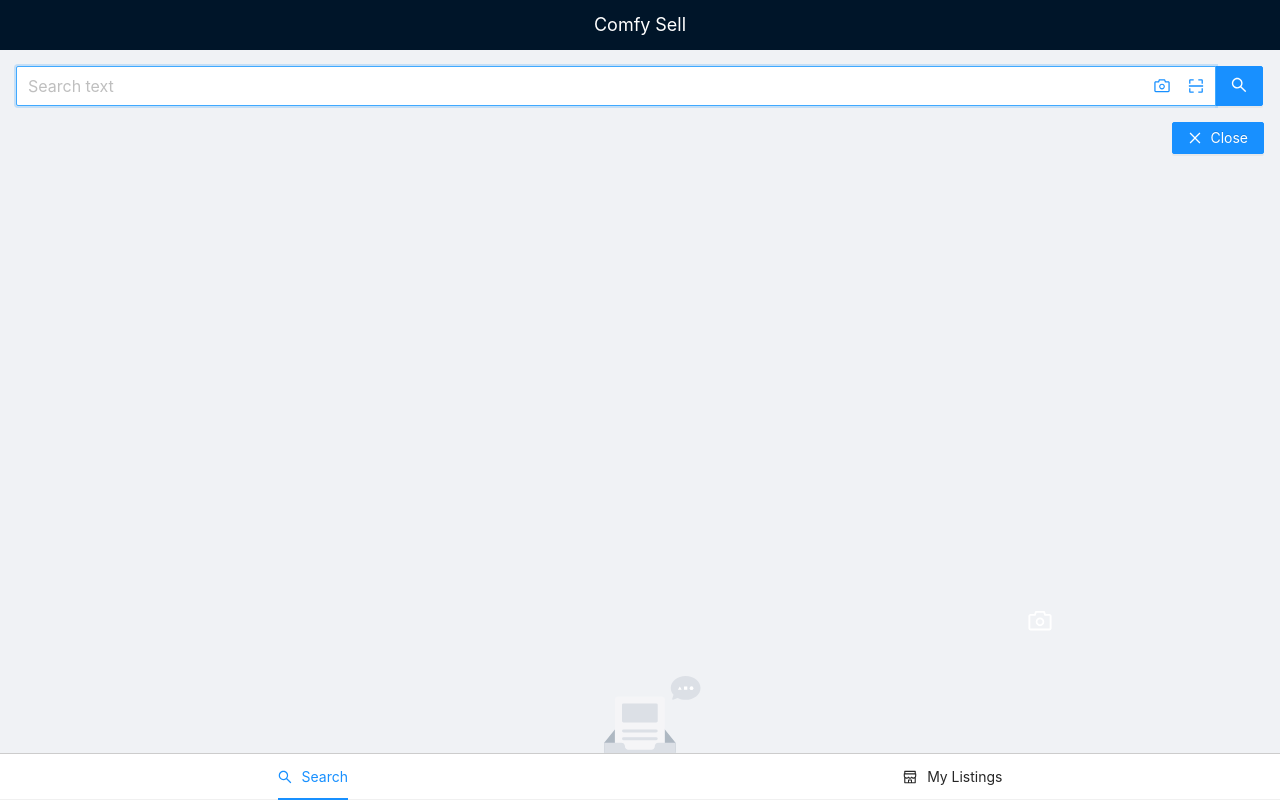
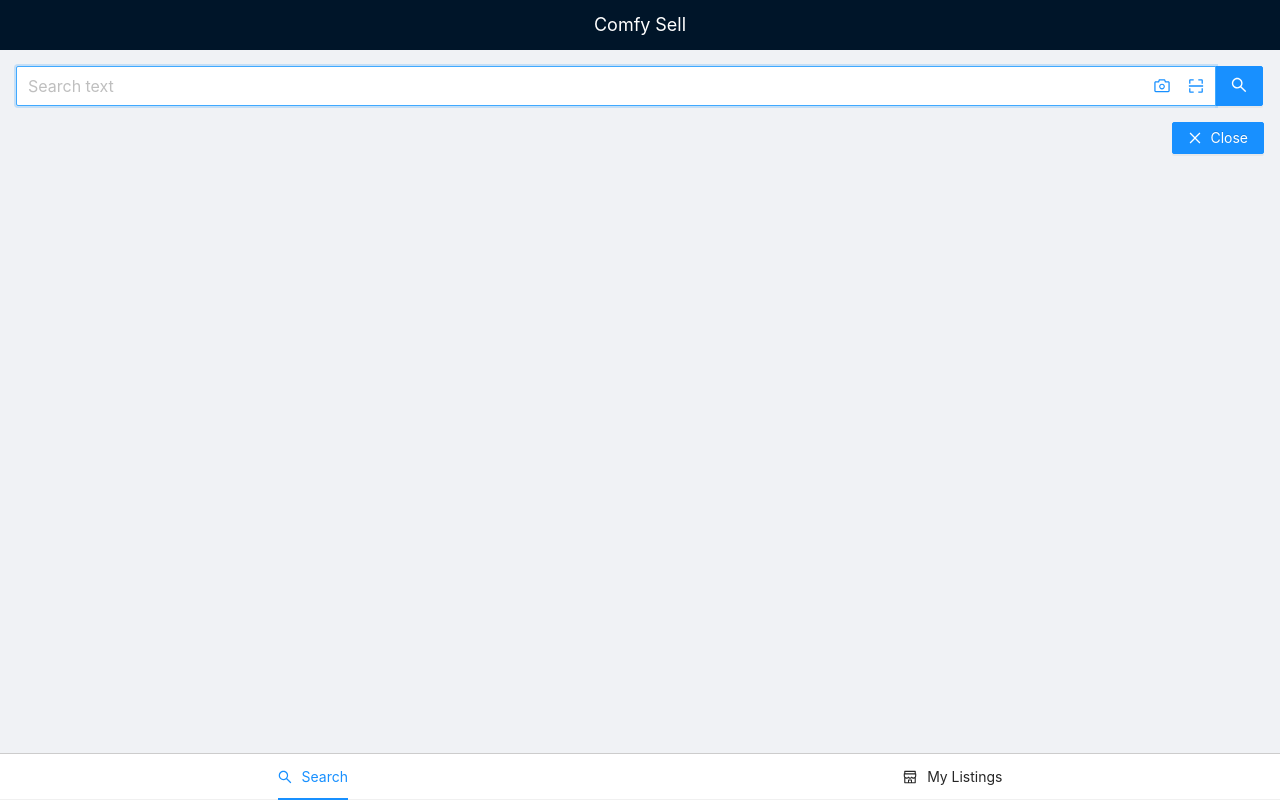
Before and after one commit to narencleancode/comfy-sell-app, a React (Create React App) app: page /search in a window 1280 px wide. Both pictures are taken after a click on the element 1162 px from the left and 86 px from the top of the page. Shown: the top 800 px of the page. Built offline with nearby package versions, Linux system fonts and the light colour scheme; no server answers.

Commit message:
fix: OCR camera view size fixed

```diff
--- a/src/components/ProductImageCapture.tsx
+++ b/src/components/ProductImageCapture.tsx
@@ -52,10 +52,10 @@ const WebCamCapture = (props: any) => {
     <>
       <WebCam
         audio={false}
-        height={"500"}
+        height={"100%"}
         ref={webCamRef}
         screenshotFormat="image/jpeg"
-        width={"400"}
+        width={"100%"}
         videoConstraints={videoConstraints}
       />
       <CameraOutlined
```
